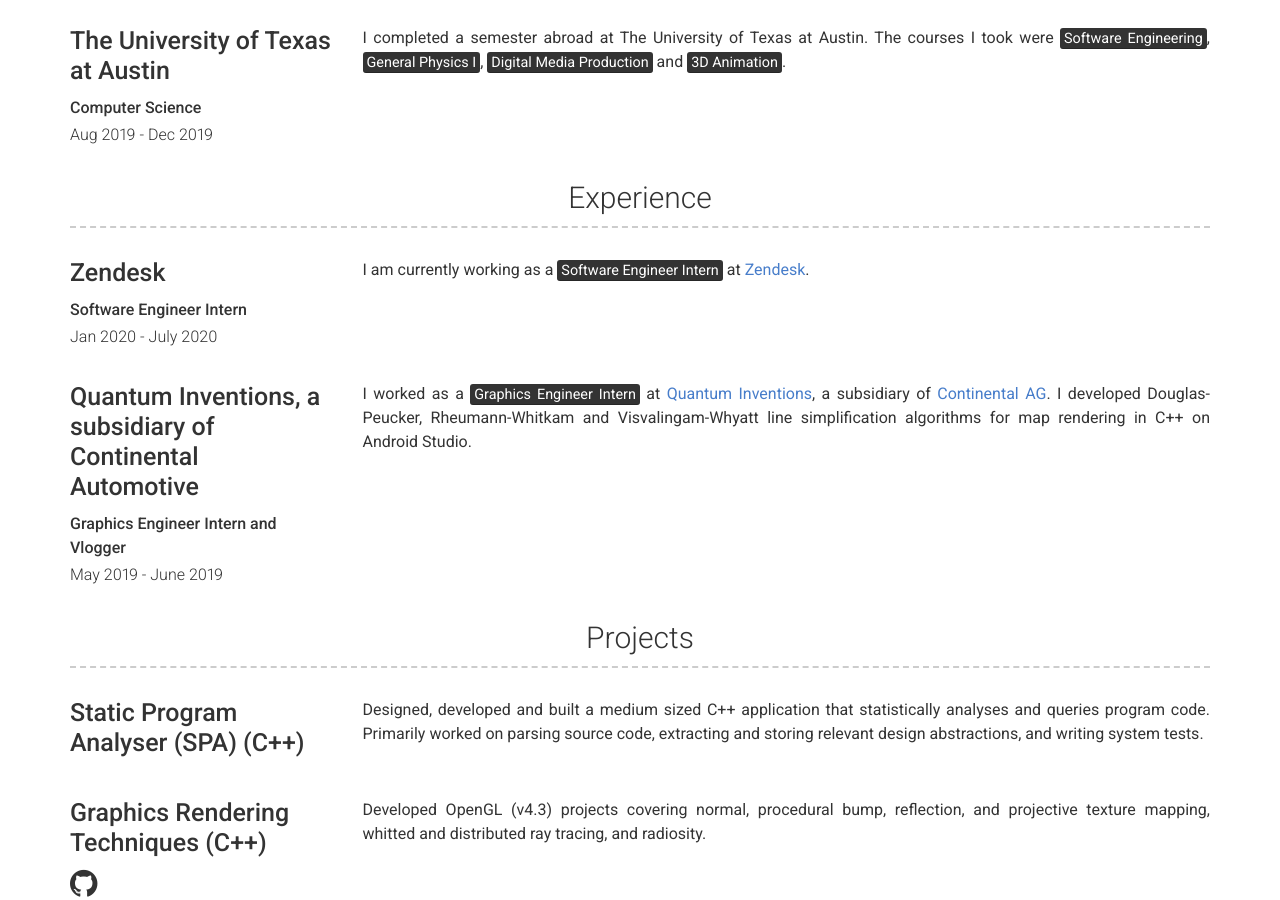
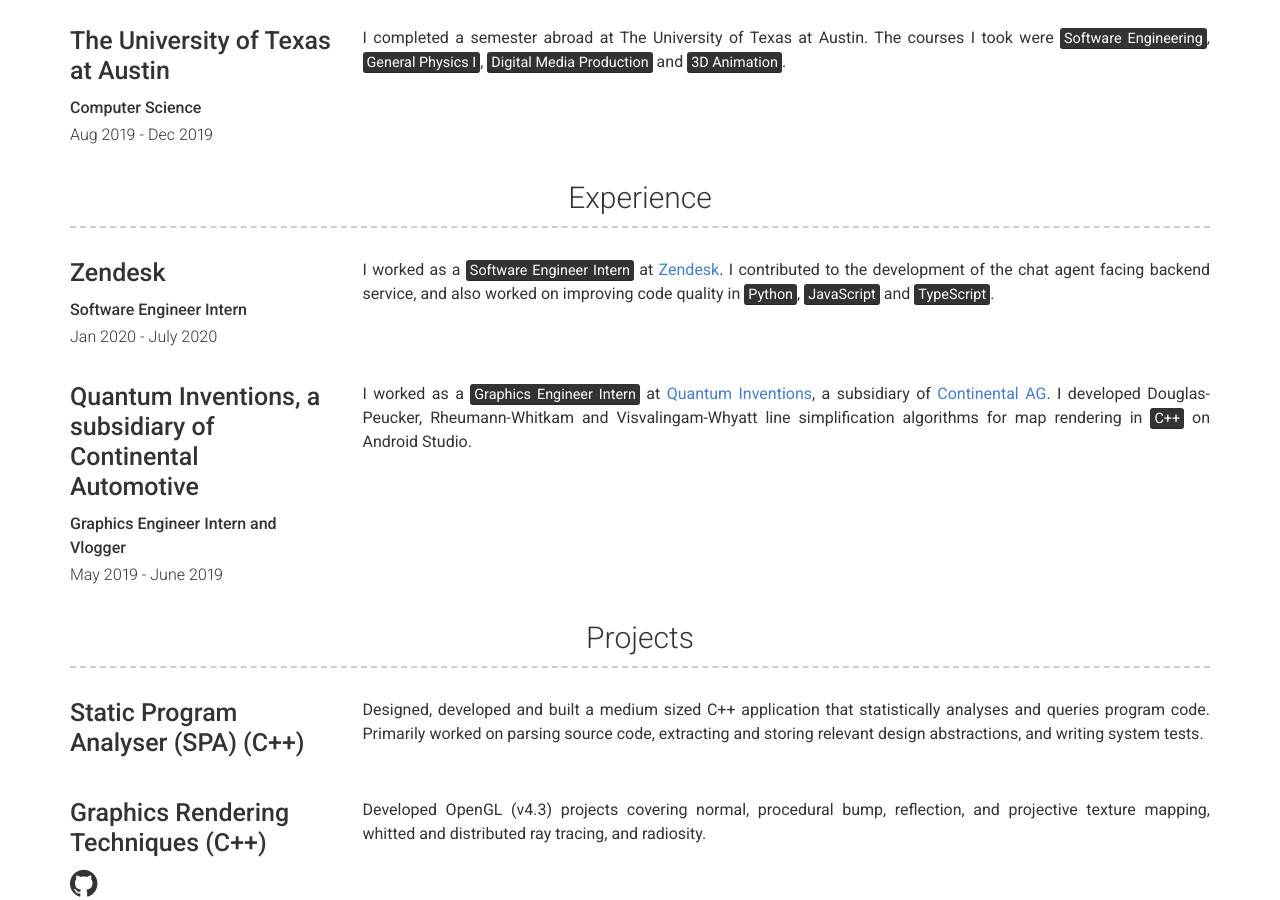
Before and after one commit to AnuKritiW/modern-resume-theme-site, a Jekyll site: the page built from index.md, in a window 1280 px wide and 900 px high, scrolled down 1012 px. Built offline with Jekyll 4.4.1, drawn with Linux system fonts in a browser that asks for light colours.

Commit message:
update experience.

```diff
--- a/_data/experience.yml
+++ b/_data/experience.yml
@@ -5,7 +5,8 @@
   # quote: >
   #  Solving 21st century problems by diging holes and making game changing products like the *not a flamethrower*
   description: | # this will include new lines to allow paragraphs
-    I am currently working as a <mark>Software Engineer Intern</mark> at [Zendesk](https://www.zendesk.com/).
+    I worked as a <mark>Software Engineer Intern</mark> at [Zendesk](https://www.zendesk.com/). I contributed to the development of the chat agent facing backend service, and also worked on improving
+    code quality in <mark>Python</mark>, <mark>JavaScript</mark> and <mark>TypeScript</mark>.
 
 - company: Quantum Inventions, a subsidiary of Continental Automotive
   # link: boringcompany.com
@@ -15,4 +16,4 @@
   #  Solving 21st century problems by diging holes and making game changing products like the *not a flamethrower*
   description: | # this will include new lines to allow paragraphs
     I worked as a <mark>Graphics Engineer Intern</mark> at [Quantum Inventions](http://www.quantuminventions.com/), a subsidiary of [Continental AG](https://www.continental.com/en).
-    I developed Douglas-Peucker, Rheumann-Whitkam and Visvalingam-Whyatt line simplification algorithms for map rendering in C++ on Android Studio.
+    I developed Douglas-Peucker, Rheumann-Whitkam and Visvalingam-Whyatt line simplification algorithms for map rendering in <mark>C++</mark> on Android Studio.
```
Also changed, not shown: 1 other file.
